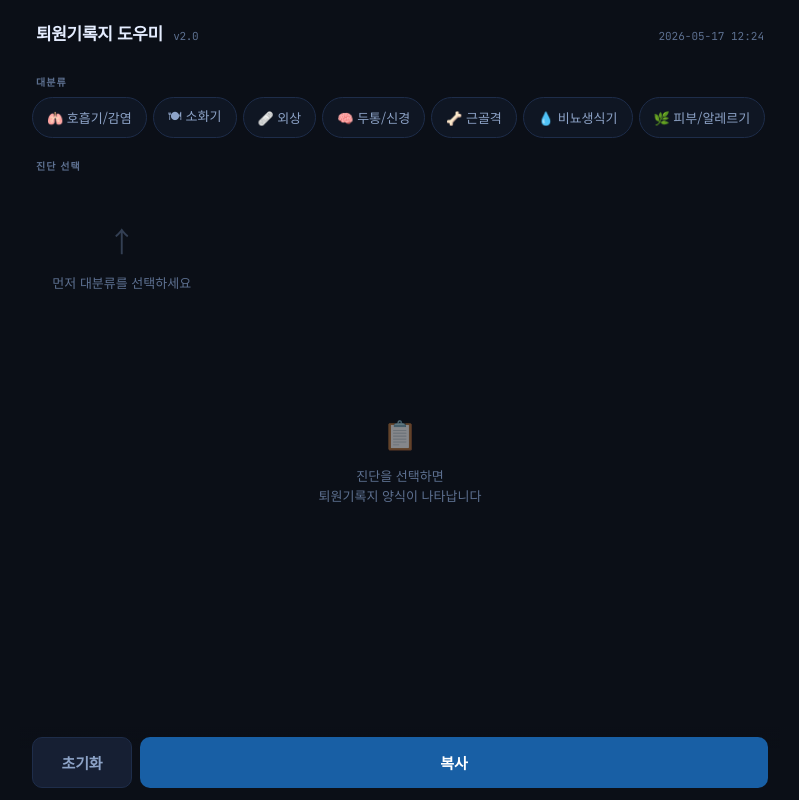
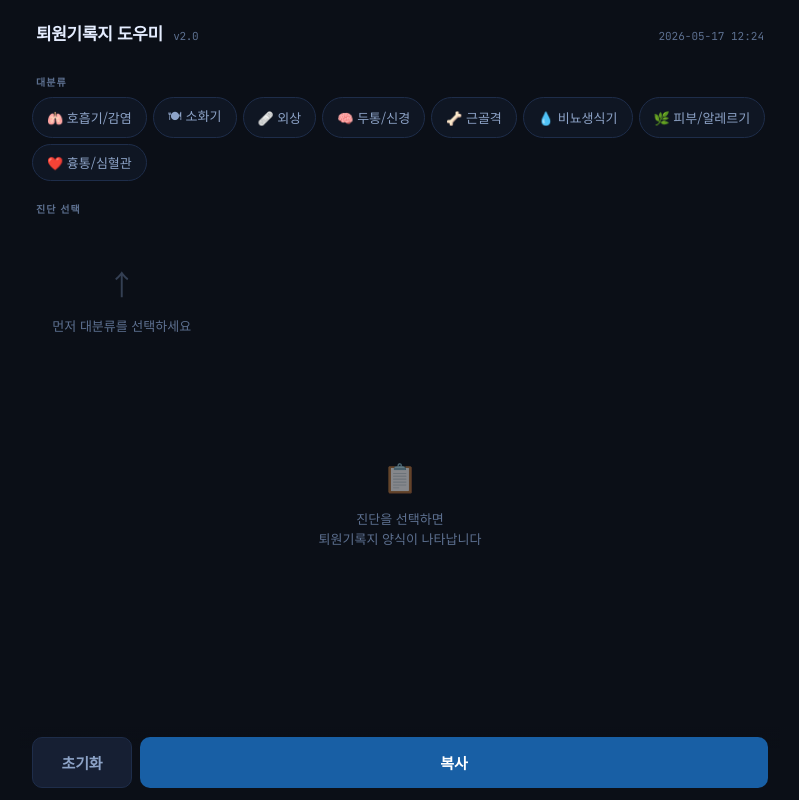
Before and after one commit to hyinuyu/discharge, a plain HTML site: page index.html in a window 1280 px wide. Shown: the whole page, without its empty margins (240-1039 px from the left). Drawn offline with Linux system fonts and the light colour scheme.

Commit message:
Update index.html

```diff
--- a/index.html
+++ b/index.html
@@ -36,7 +36,7 @@
   .header h1 .ver { color: var(--text3); font-weight: 400; font-size: 11px; font-family: var(--mono); margin-left: 6px; }
   .header .sub { font-size: 11px; color: var(--text3); font-family: var(--mono); }
   .section-label { font-size: 10px; color: var(--text3); text-transform: uppercase; letter-spacing: 0.1em; margin: 14px 4px 6px 4px; font-weight: 600; }
-  .cats { display: flex; gap: 6px; overflow-x: auto; padding: 2px 0 6px 0; scrollbar-width: none; }
+  .cats { display: flex; gap: 6px; flex-wrap: wrap; padding: 2px 0 6px 0; scrollbar-width: none; }
   .cats::-webkit-scrollbar { display: none; }
   .cat { flex-shrink: 0; padding: 8px 14px; border-radius: 999px; border: 0.5px solid var(--border); background: var(--bg2); color: var(--text2); font-size: 13px; cursor: pointer; transition: all 0.15s; font-family: var(--sans); white-space: nowrap; }
   .cat:hover { background: var(--card); color: var(--text); }
```
